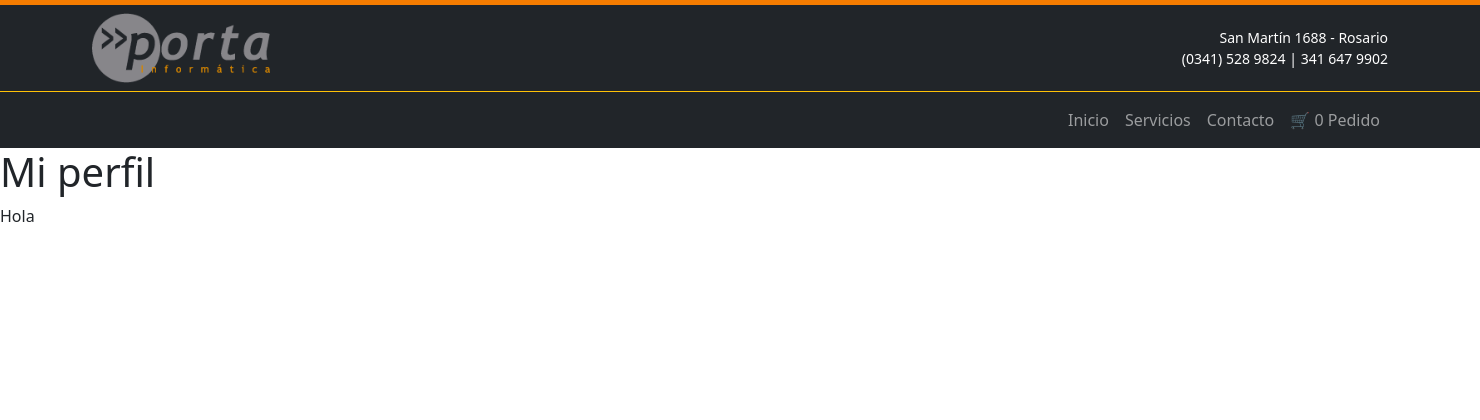
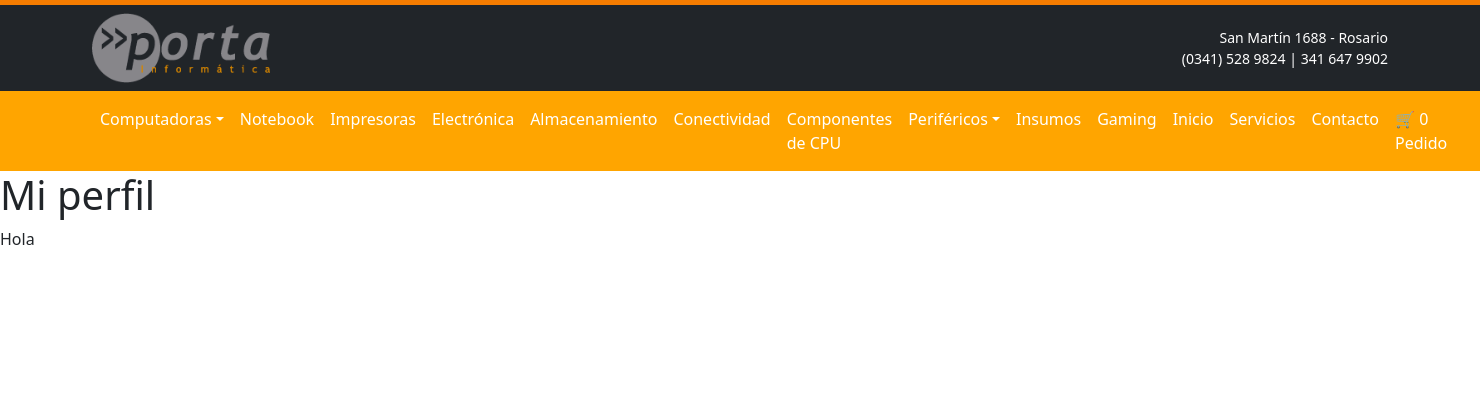
Before and after one commit to Velazquezadrian/porta-informatica-web, a Django app: page /perfil/ in a window 1480 px wide. Shown: the top 420 px of the page. Run offline with Django 5.2, Linux system fonts and the light colour scheme.

Commit message:
feat: menú de navegación dinámico con categorías y subcategorías auto-generadas

```diff
--- a/public/static/css/style.css
+++ b/public/static/css/style.css
@@ -210,3 +210,12 @@ form input[type="number"] {
 .pagination .page-link { color: var(--color-primario); border-radius: var(--radius-sm); }
 .pagination .page-item.active .page-link { background: var(--color-primario); border-color: var(--color-primario); color:#fff; }
 .pagination .page-link:hover { color: var(--color-primario-hover); }
+
+/* ================= Navbar dinámico ================= */
+.navbar-main { background:#FFA500; }
+.navbar-main .navbar-brand, .navbar-main .nav-link { color:#fff; }
+.navbar-main .nav-link:hover, .navbar-main .nav-link:focus { color:#222; background:rgba(255,255,255,0.25); border-radius:4px; }
+.navbar-main .dropdown-menu { border-radius:6px; border:1px solid #ffc266; box-shadow:0 4px 14px -4px rgba(0,0,0,.25); }
+.navbar-main .dropdown-item:hover, .navbar-main .dropdown-item:focus { background:#ffe2b3; color:#222; }
+.navbar-main .nav-item.dropdown:focus-within > .nav-link { outline:2px solid #222; outline-offset:2px; }
+@media (hover:none){ .navbar-main .dropdown:hover > .dropdown-menu { display:none; } }
--- /dev/null
+++ b/public/static/js/menu_dinamico.js
@@ -0,0 +1,119 @@
+/* Menú dinámico de categorías y subcategorías
+   - Genera dropdowns a partir de reglas
+   - Evita duplicados
+   - Excluye 'Tablets'
+   - Expone addSubcategory en window
+*/
+
+const CATEGORIES = [
+  { name: "Computadoras", key: "computadoras" },
+  { name: "Notebook", key: "notebook" },
+  { name: "Impresoras", key: "impresoras" },
+  { name: "Electrónica", key: "electronica" },
+  { name: "Almacenamiento", key: "almacenamiento" },
+  { name: "Conectividad", key: "conectividad" },
+  { name: "Componentes de CPU", key: "componentes-cpu" },
+  { name: "Periféricos", key: "perifericos" },
+  { name: "Insumos", key: "insumos" },
+  { name: "Gaming", key: "gaming" }
+];
+
+const CATEGORY_BUCKETS = Object.fromEntries(CATEGORIES.map(c => [c.key, new Set()]));
+
+const SUBCATEGORY_RULES = [
+  { test: n => ["PC Armada", "CPU Armadas"].includes(n), target: "computadoras", normalize: n => n },
+  { test: n => n === "mouse", target: "perifericos", normalize: n => "Mouse" },
+];
+
+function addSubcategory(rawName){
+  if(typeof rawName !== 'string') return false;
+  const trimmed = rawName.trim();
+  if(trimmed.length < 3) return false;
+  for(const rule of SUBCATEGORY_RULES){
+    if(rule.test(trimmed)){
+      const bucket = CATEGORY_BUCKETS[rule.target];
+      const norm = rule.normalize ? rule.normalize(trimmed) : trimmed;
+      if(!bucket.has(norm)){
+        bucket.add(norm);
+        renderMenu();
+        return true;
+      }
+      return false;
+    }
+  }
+  return false; // ignorado
+}
+
+function slugify(str){
+  return str.normalize('NFD').replace(/[\u0300-\u036f]/g,'')
+            .toLowerCase().replace(/[^a-z0-9]+/g,'-').replace(/^-+|-+$/g,'');
+}
+
+function renderMenu(){
+  const ul = document.getElementById('menu-categorias');
+  if(!ul) return;
+  ul.innerHTML = '';
+  CATEGORIES.forEach(cat => {
+    const subs = Array.from(CATEGORY_BUCKETS[cat.key]);
+    if(subs.length === 0){
+      const li = document.createElement('li');
+      li.className = 'nav-item';
+      li.innerHTML = `<a class="nav-link" href="/c/${cat.key}">${cat.name}</a>`;
+      ul.appendChild(li);
+      return;
+    }
+    const ddId = `dd-${cat.key}`;
+    const li = document.createElement('li');
+    li.className = 'nav-item dropdown';
+    li.innerHTML = `
+      <a class="nav-link dropdown-toggle" href="/c/${cat.key}" id="${ddId}" role="button" data-bs-toggle="dropdown" aria-expanded="false">${cat.name}</a>
+      <ul class="dropdown-menu" aria-labelledby="${ddId}">
+        ${subs.map(s => `<li><a class=\"dropdown-item\" href=\"/c/${cat.key}/${slugify(s)}\">${s}</a></li>`).join('')}
+      </ul>`;
+    ul.appendChild(li);
+  });
+  enhanceAccessibility(ul);
+}
+
+function enhanceAccessibility(root){
+  root.querySelectorAll('.dropdown').forEach(drop => {
+    const toggle = drop.querySelector('.dropdown-toggle');
+    const menu = drop.querySelector('.dropdown-menu');
+    if(!toggle || !menu) return;
+    toggle.addEventListener('keydown', e => {
+      if(e.key === 'ArrowDown'){
+        e.preventDefault();
+        const first = menu.querySelector('.dropdown-item');
+        if(first) first.focus();
+      }
+    });
+    menu.addEventListener('keydown', e => {
+      const items = Array.from(menu.querySelectorAll('.dropdown-item'));
+      const idx = items.indexOf(document.activeElement);
+      if(e.key === 'ArrowDown'){
+        e.preventDefault();
+        (items[idx+1] || items[0]).focus();
+      } else if(e.key === 'ArrowUp'){
+        e.preventDefault();
+        (items[idx-1] || items[items.length-1]).focus();
+      } else if(e.key === 'Escape'){
+        toggle.focus();
+        const inst = bootstrap.Dropdown.getInstance(toggle);
+        if(inst) inst.hide();
+      }
+    });
+  });
+}
+
+// Semillas iniciales
+addSubcategory('PC Armada');
+addSubcategory('CPU Armadas');
+addSubcategory('mouse');
+// Ejemplos ignorados
+addSubcategory('cpu armada');
+addSubcategory('CPU armadas');
+addSubcategory('Mouse');
+
+renderMenu();
+
+window.addSubcategory = addSubcategory;
--- a/public/templates/public/base.html
+++ b/public/templates/public/base.html
@@ -27,12 +27,15 @@
                             </div>
                         </div>
                 </div>
-                <nav class="navbar navbar-expand-lg navbar-dark bg-dark border-top border-warning" role="navigation" aria-label="Menú principal">
+                                <nav class="navbar navbar-expand-lg navbar-main" role="navigation" aria-label="Menú principal">
                                     <div class="container">
-                        <button class="navbar-toggler" type="button" data-bs-toggle="collapse" data-bs-target="#navbarNav" aria-controls="navbarNav" aria-expanded="false" aria-label="Toggle navigation">
+                                        <button class="navbar-toggler" type="button" data-bs-toggle="collapse" data-bs-target="#navDynamic" aria-controls="navDynamic" aria-expanded="false" aria-label="Mostrar navegación">
                                             <span class="navbar-toggler-icon"></span>
                                         </button>
-                        <div class="collapse navbar-collapse" id="navbarNav">
+                                        <div class="collapse navbar-collapse" id="navDynamic">
+                                            <ul id="menu-categorias" class="navbar-nav me-auto mb-2 mb-lg-0">
+                                                <!-- Rellenado dinámicamente por menu_dinamico.js -->
+                                            </ul>
                                             <ul class="navbar-nav ms-auto">
                                                 {% with current=request.resolver_match.url_name %}
                                                 <li class="nav-item">
@@ -82,7 +85,9 @@
 
     <!-- Bootstrap JS -->
     <script src="https://cdn.jsdelivr.net/npm/bootstrap@5.3.2/dist/js/bootstrap.bundle.min.js"></script>
-        <!-- Script del carrito (única inclusión) -->
+    <!-- Menú dinámico categorías -->
+    <script defer src="{% static 'js/menu_dinamico.js' %}"></script>
+    <!-- Script del carrito -->
     <script defer src="{% static 'js/carrito.js' %}"></script>
         {% block extra_js %}{% endblock %}
     </div>
```
Lines whose indentation alone changed are shown as unchanged.
